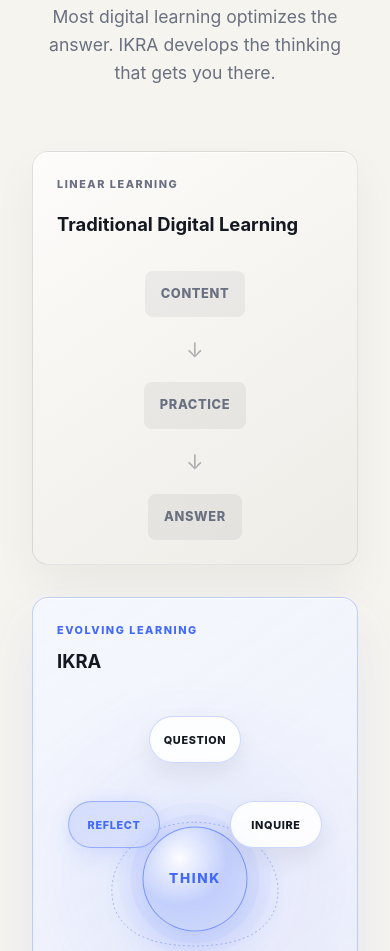
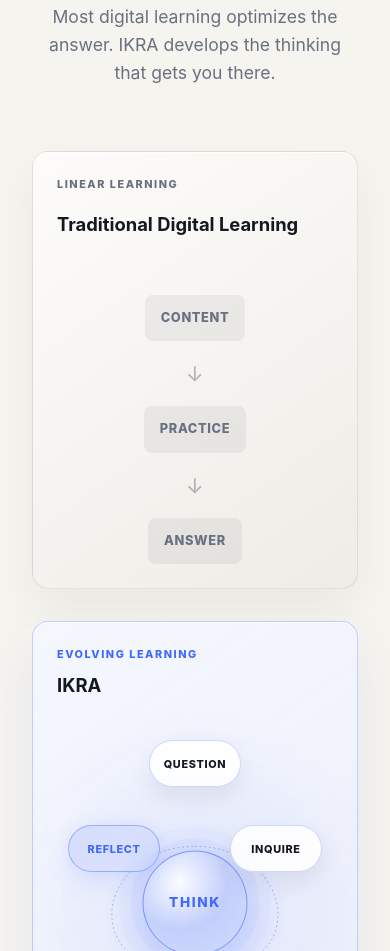
Before and after one commit to umair-bintahir/ikra-ai, a plain HTML site: page index.html in a window 390 px wide. Shown: the part 1450-2401 px from the top of the page. Drawn offline with Linux system fonts and the light colour scheme.

Commit message:
Update style.css

```diff
--- a/css/style.css
+++ b/css/style.css
@@ -2170,3 +2170,52 @@
         min-height: 470px !important;
     }
 }
+
+
+/* Balance Traditional card with IKRA */
+
+.traditional-path {
+    min-height: 520px;
+    justify-content: flex-start;
+}
+
+.traditional-path .pathway-label {
+    margin-bottom: 0;
+}
+
+.traditional-path .flow-diagram {
+    margin-top: 7rem;
+}
+
+.traditional-path::after {
+    content: "Stops at the answer.";
+    position: absolute;
+    left: 50%;
+    bottom: 3.25rem;
+    transform: translateX(-50%);
+    width: 100%;
+    text-align: center;
+    color: rgba(105, 112, 128, 0.72);
+    font-size: 0.88rem;
+    font-weight: 600;
+}
+
+@media (max-width: 900px) {
+    .traditional-path {
+        min-height: 420px;
+    }
+
+    .traditional-path .flow-diagram {
+        margin-top: 5rem;
+    }
+}
+
+@media (max-width: 520px) {
+    .traditional-path {
+        min-height: 360px;
+    }
+
+    .traditional-path .flow-diagram {
+        margin-top: 3.5rem;
+    }
+}
```
